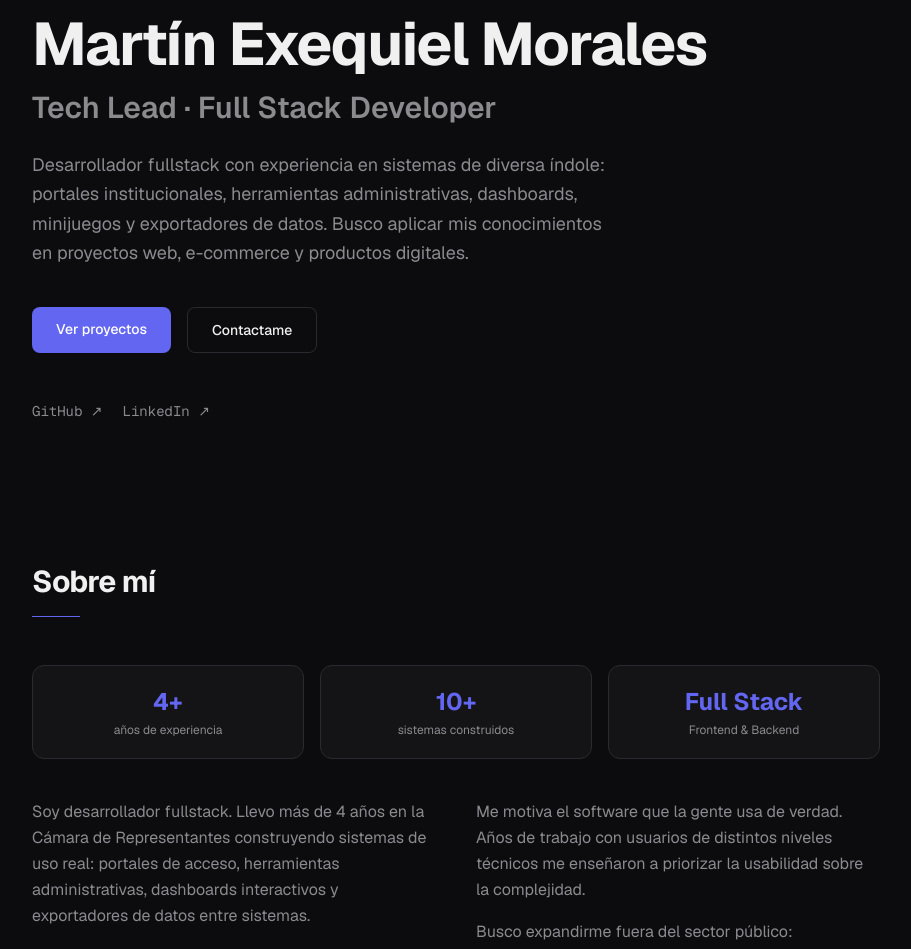
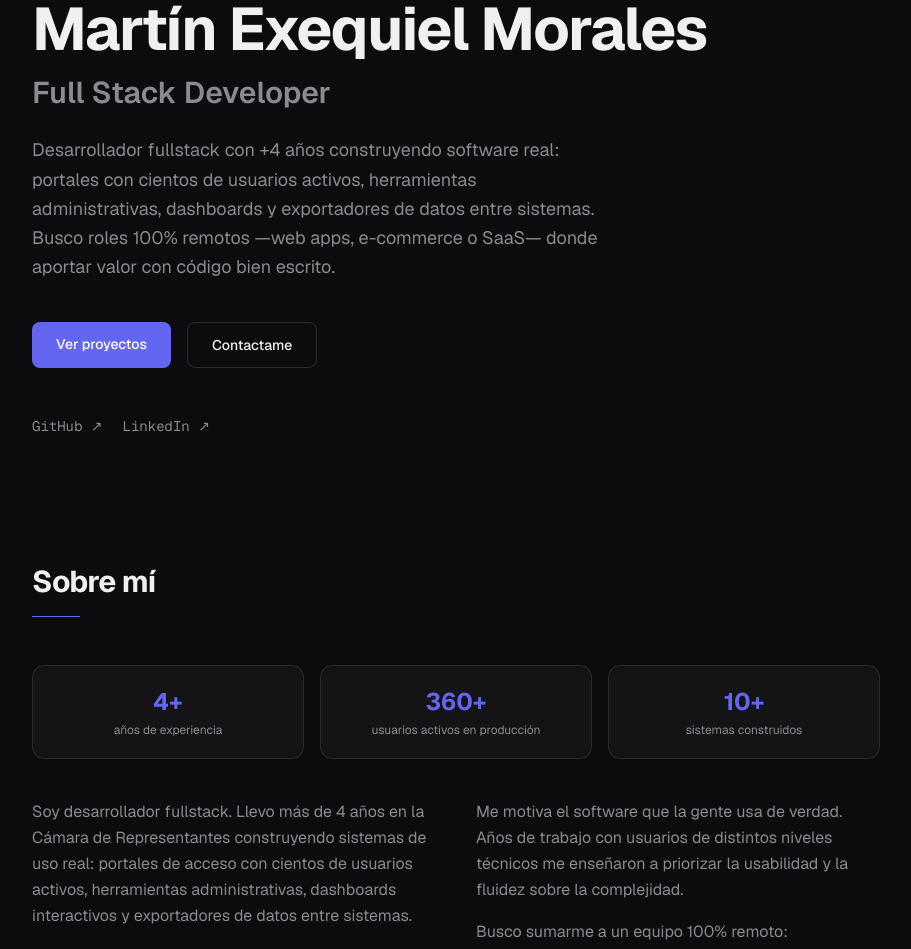
Before and after one commit to Martin-Exequiel-Morales/porfolio, a Next.js app: page / in a window 1280 px wide. Shown: the part 300-1249 px from the top of the page, without its empty margins (184-1095 px from the left). Built offline with nearby package versions, Linux system fonts and the light colour scheme.

Commit message:
mejorar ux y reestructurar informacion para hacerlo mas atractivo

```diff
--- a/src/app/layout.tsx
+++ b/src/app/layout.tsx
@@ -20,18 +20,18 @@ export const metadata: Metadata = {
 	},
 	title: "Martín Morales · Full Stack Developer",
 	description:
-		"Portfolio de Martín Exequiel Morales, Full Stack Developer y Tech Lead con experiencia en PHP y ecosistema JS moderno (Next.js, React, TypeScript).",
+		"Full Stack Developer con +4 años construyendo software real en producción (Next.js, React, TypeScript, PHP). Disponible para trabajo remoto.",
 	openGraph: {
 		type: "website",
 		title: "Martín Morales · Full Stack Developer",
 		description:
-			"Portfolio de Martín Exequiel Morales, Full Stack Developer y Tech Lead con experiencia en Next.js, React, TypeScript y más.",
+			"Full Stack Developer con +4 años en producción. Next.js, React, TypeScript. Disponible para trabajo remoto.",
 	},
 	twitter: {
 		card: "summary_large_image",
 		title: "Martín Morales · Full Stack Developer",
 		description:
-			"Portfolio de Martín Exequiel Morales, Full Stack Developer y Tech Lead.",
+			"Full Stack Developer disponible para trabajo remoto. Next.js, React, TypeScript.",
 	},
 };
 
--- a/src/components/sections/About.tsx
+++ b/src/components/sections/About.tsx
@@ -21,16 +21,19 @@ const highlights: Highlight[] = [
 		label: { es: "años de experiencia", en: "years of experience" },
 	},
 	{
+		value: "360+",
+		num: 360,
+		suffix: "+",
+		label: {
+			es: "usuarios activos en producción",
+			en: "active users in production",
+		},
+	},
+	{
 		value: "10+",
 		num: 10,
 		suffix: "+",
 		label: { es: "sistemas construidos", en: "systems built" },
-	},
-	{
-		value: "Full Stack",
-		num: null,
-		suffix: "",
-		label: { es: "Frontend & Backend", en: "Frontend & Backend" },
 	},
 ];
 
--- a/src/data/experience.ts
+++ b/src/data/experience.ts
@@ -17,8 +17,8 @@ export const experience: ExperienceItem[] = [
 		},
 		period: { es: "2025 – Presente", en: "2025 – Present" },
 		description: {
-			es: "Dirijo el equipo de desarrollo del área: asigno tareas, determino prioridades, establezco plazos y brindo feedback continuo al equipo. Lideré la adopción del ecosistema JavaScript moderno como estándar para nuevos desarrollos. Diseñé y desarrollé el Portal Institucional: sistema de acceso unificado con autenticación por DNI, validación de permisos por sistema mediante adaptadores independientes y módulos de redirecciones, documentos y tutoriales. Actualmente en desarrollo: un gestor de tareas con vistas Kanban y calendario, con un módulo integrado de medición de calidad de software basado en métricas de QA.",
-			en: "Lead the area\u2019s development team: assign tasks, set priorities, establish deadlines, and provide ongoing feedback. Led the adoption of the modern JavaScript ecosystem as the standard for new area developments. Designed and developed the Institutional Portal: a unified access system with DNI-based authentication, per-system permission validation through independent adapters, and modules for redirects, documents, and tutorials. Currently in development: a task manager with Kanban views and calendar, including an integrated software quality measurement module based on QA metrics.",
+			es: "Lidero el área de desarrollo: asigno tareas, defino prioridades, establezco plazos y acompaño al equipo con feedback continuo. Promoví y ejecuté la adopción del ecosistema JavaScript moderno (Next.js + TypeScript + Prisma) como nuevo estándar del área. Diseñé y desarrollé el Portal Institucional, hoy con 360+ usuarios activos: acceso unificado con autenticación por DNI, validación de permisos por sistema mediante adaptadores independientes y un módulo de tutoriales que redujo el volumen de consultas básicas internas. La capa de adaptadores conecta a la base de datos de todos los sistemas internos y deja preparada la infraestructura para alimentar a futuro una IA institucional.",
+			en: "Lead the area's development team: assigning tasks, setting priorities, deadlines, and providing ongoing feedback. Drove the adoption of the modern JavaScript ecosystem (Next.js + TypeScript + Prisma) as the area's new standard. Designed and built the Institutional Portal, currently used by 360+ active users: a unified access system with DNI-based authentication, per-system permission validation through independent adapters, and a tutorials module that cut the volume of basic internal support queries. The adapter layer connects to every internal system's database and lays the groundwork for a future institution-wide AI fed by that data.",
 		},
 		tech: [
 			"Next.js",
@@ -44,8 +44,8 @@ export const experience: ExperienceItem[] = [
 		},
 		period: { es: "2021 – 2023", en: "2021 – 2023" },
 		description: {
-			es: "Mantenimiento y evolución de sistemas internos institucionales en PHP. Desarrollé sistemas de diversa naturaleza: herramientas administrativas, sistemas de cálculo, minijuegos institucionales, interfaces gráficas para volcado y exportación de datos entre sistemas y módulos de gestión para distintos sectores. En 2022 desarrollé una interfaz en Python que integró una API web con firmware Arduino para el control remoto de un robot, explorando la intersección entre desarrollo web e IoT.",
-			en: "Maintenance and evolution of internal PHP systems. Developed a diverse range of systems: administrative tools, calculation systems, institutional mini-games, graphical interfaces for data dumping and export between systems, and management modules for different areas. In 2022, developed a Python interface integrating a web API with Arduino firmware for remote robot control, exploring the intersection of web development and IoT.",
+			es: "Mantenimiento y evolución de sistemas internos en PHP: optimicé tiempos de consulta y refactoricé interfaces visuales para mejorar fluidez y usabilidad sobre flujos en uso diario. Desarrollé herramientas administrativas, sistemas de cálculo, minijuegos institucionales, interfaces para volcado y exportación de datos entre sistemas y módulos de gestión por sector. En 2022 construí una interfaz en Python que integra una API web con firmware Arduino para el control remoto de un robot —utilizada hoy por ~200 usuarios por semana en visitas de instituciones educativas y de otros ámbitos, junto a los minijuegos institucionales que también desarrollé.",
+			en: "Maintenance and evolution of internal PHP systems: optimized query times and refactored visual interfaces to improve flow and usability across day-to-day workflows. Built administrative tools, calculation systems, institutional mini-games, data dump and export interfaces between systems, and area-specific management modules. In 2022, built a Python interface integrating a web API with Arduino firmware for remote robot control —used today by ~200 weekly users during visits from educational and other institutions, alongside the mini-games I also developed.",
 		},
 		tech: [
 			"PHP",
--- a/src/data/personal.ts
+++ b/src/data/personal.ts
@@ -1,18 +1,18 @@
 import type { Bilingual } from "@/lib/i18n";
 
 const github = "https://github.com/Martin-Exequiel-Morales";
-const linkedin = "https://www.linkedin.com/in/martin-morales-2b8303274/";
+const linkedin = "https://www.linkedin.com/in/martin-exequiel-morales/";
 const email = "martin.exequiel.morales@gmail.com";
 
 export const personal = {
 	name: "Martín Exequiel Morales",
 	role: {
-		es: "Tech Lead · Full Stack Developer",
-		en: "Tech Lead · Full Stack Developer",
+		es: "Full Stack Developer",
+		en: "Full Stack Developer",
 	} satisfies Bilingual,
 	description: {
-		es: "Desarrollador fullstack con experiencia en sistemas de diversa índole: portales institucionales, herramientas administrativas, dashboards, minijuegos y exportadores de datos. Busco aplicar mis conocimientos en proyectos web, e-commerce y productos digitales.",
-		en: "Full Stack Developer with experience across diverse systems: institutional portals, administrative tools, dashboards, mini-games, and data export interfaces. Looking to apply my skills in web products, e-commerce, and digital projects.",
+		es: "Desarrollador fullstack con +4 años construyendo software real: portales con cientos de usuarios activos, herramientas administrativas, dashboards y exportadores de datos entre sistemas. Busco roles 100% remotos —web apps, e-commerce o SaaS— donde aportar valor con código bien escrito.",
+		en: "Full Stack Developer with 4+ years building real-world software: portals serving hundreds of active users, admin tools, dashboards, and cross-system data export pipelines. Looking for fully remote roles —web apps, e-commerce, or SaaS— where I can ship well-crafted code.",
 	} satisfies Bilingual,
 	github,
 	linkedin,
--- a/src/data/projects.ts
+++ b/src/data/projects.ts
@@ -10,32 +10,36 @@ export type Project = {
 
 export const projects: Project[] = [
 	{
-		title: { es: "Portal Institucional", en: "Portal Institucional" },
-		status: "in-progress",
+		title: { es: "Portal Institucional", en: "Institutional Portal" },
+		status: "completed",
 		description: {
-			es: "Sistema de acceso unificado para los usuarios de la Cámara de Representantes. Centraliza el acceso a todos los sistemas internos en un único punto de entrada autenticado. Pendiente: integración de un chatbot con modelo de IA ejecutable en servidores internos.",
-			en: "Unified access system for Chamber of Representatives users. Centralizes access to all internal systems through a single authenticated entry point. Pending: integration of an AI chatbot model deployable on internal servers.",
+			es: "Sistema de acceso unificado para los usuarios de la Cámara de Representantes. Centraliza el acceso a todos los sistemas internos en un único punto de entrada autenticado y, por diseño, deja la institución en condiciones de alimentar a futuro una IA con los datos de todos los sistemas conectados.",
+			en: "Unified access system for Chamber of Representatives users. Centralizes access to all internal systems through a single authenticated entry point and, by design, positions the institution to feed a future AI with data from every connected system.",
 		},
 		highlights: [
 			{
-				es: "Autenticación mediante DNI sin credenciales adicionales",
+				es: "360+ usuarios activos en producción",
+				en: "360+ active users in production",
+			},
+			{
+				es: "Módulo de tutoriales que redujo el volumen de consultas básicas internas",
+				en: "Tutorials module that cut the volume of basic internal support queries",
+			},
+			{
+				es: "Autenticación por DNI sin credenciales adicionales",
 				en: "DNI-based authentication without additional credentials",
 			},
 			{
-				es: "Validación de permisos por sistema a través de adaptadores independientes",
+				es: "Validación de permisos por sistema mediante adaptadores independientes",
 				en: "Per-system permission validation through independent adapters",
+			},
+			{
+				es: "Capa de adaptadores que conecta con todas las bases de datos internas, lista para alimentar una IA institucional",
+				en: "Adapter layer connecting to every internal database, ready to feed an institution-wide AI",
 			},
 			{
 				es: "Panel con accesos directos, documentos institucionales y enlaces de utilidad",
 				en: "Dashboard with shortcuts, institutional documents, and utility links",
-			},
-			{
-				es: "Sistema de tutoriales para guiar a usuarios en operaciones cotidianas",
-				en: "Tutorial system to guide users through everyday operations",
-			},
-			{
-				es: "Chatbot con IA local en desarrollo",
-				en: "Local AI chatbot currently in development",
 			},
 		],
 		tech: [
@@ -50,60 +54,32 @@ export const projects: Project[] = [
 	},
 	{
 		title: {
-			es: "G.E.S.T.O.R",
-			en: "G.E.S.T.O.R",
+			es: "Robot interactivo y minijuegos institucionales",
+			en: "Interactive robot and institutional mini-games",
 		},
-		status: "in-progress",
+		status: "completed",
 		description: {
-			es: "Herramienta de gestión de tareas con vistas Kanban y calendario para el seguimiento de proyectos internos. Incluye un módulo de medición de calidad de software basado en métricas de QA: ciclos de prueba, tasa de reincidencia de errores y reportes de rendimiento por proyecto.",
-			en: "Task management tool with Kanban views and calendar for tracking internal projects. Includes a software quality measurement module based on QA metrics: test cycles, error recurrence rates, and project performance reports.",
+			es: "Conjunto de experiencias interactivas para visitas a la institución: una interfaz en Python que integra una API web con firmware Arduino para controlar un robot, junto a una serie de minijuegos web. En uso desde 2022, hoy lo utilizan aproximadamente 200 usuarios por semana durante visitas de instituciones educativas y de otros ámbitos.",
+			en: "Set of interactive experiences for institutional visits: a Python interface integrating a web API with Arduino firmware to control a robot, alongside a suite of web-based mini-games. Live since 2022, currently used by about 200 weekly users during visits from educational and other institutions.",
 		},
 		highlights: [
 			{
-				es: "Vista Kanban con drag & drop para gestión visual del flujo de trabajo",
-				en: "Kanban view with drag & drop for visual workflow management",
+				es: "En producción desde 2022, ~200 usuarios por semana con público real",
+				en: "In production since 2022, ~200 weekly users with real audiences",
 			},
 			{
-				es: "Calendario integrado con asignación de fechas y responsables",
-				en: "Integrated calendar with date and assignee management",
+				es: "Control del robot en tiempo real mediante comandos HTTP",
+				en: "Real-time robot control via HTTP commands",
 			},
 			{
-				es: "Módulo de calidad: métricas de QA, ciclos de prueba y reportes de rendimiento",
-				en: "Quality module: QA metrics, test cycles, and performance reports",
-			},
-		],
-		tech: [
-			"Next.js",
-			"TypeScript",
-			"Prisma",
-			"PostgreSQL",
-			"Zustand",
-			"Tailwind CSS",
-			"Jest",
-			"Playwright",
-		],
-	},
-	{
-		title: { es: "Control de Robot vía Web", en: "Web-Based Robot Control" },
-		status: "completed",
-		description: {
-			es: "Interfaz en Python que integra una API web con firmware Arduino para el control remoto de un robot mediante comandos HTTP o una aplicación interactiva. Proyecto exploratorio en la intersección entre desarrollo web e IoT.",
-			en: "Python interface integrating a web API with Arduino firmware for remote robot control via HTTP commands or an interactive application. An exploratory project at the intersection of web development and IoT.",
-		},
-		highlights: [
-			{
-				es: "Control en tiempo real mediante comandos HTTP",
-				en: "Real-time control via HTTP commands",
-			},
-			{
-				es: "Aplicación interactiva para control manual",
-				en: "Interactive application for manual control",
+				es: "Aplicación interactiva para control manual + minijuegos web complementarios",
+				en: "Interactive app for manual control plus complementary web mini-games",
 			},
 			{
 				es: "Integración directa con firmware Arduino",
 				en: "Direct integration with Arduino firmware",
 			},
 		],
-		tech: ["Python", "Arduino", "REST API", "IoT"],
+		tech: ["Python", "Arduino", "REST API", "JavaScript", "IoT"],
 	},
 ];
--- a/src/locales/en.ts
+++ b/src/locales/en.ts
@@ -12,13 +12,15 @@ export const en: Translations = {
 		greeting: "Hi, I'm",
 		ctaProjects: "View projects",
 		ctaContact: "Get in touch",
+		ctaCV: "Download CV",
+		availability: "Available for remote work",
 	},
 	about: {
 		title: "About me",
-		p1: "Full Stack Developer with 4+ years at the Chamber of Representatives building real-world systems: access portals, admin tools, interactive dashboards, and data export pipelines.",
-		p2: "I started with PHP, JavaScript, and Python. In 2025 I proposed and rolled out the modern JS stack —Next.js, TypeScript, Prisma— as the area\u2019s new standard, and took on the Tech Lead role: assigning tasks, setting priorities, and supporting the team day to day.",
-		p3: "I care about software people actually use. Years working alongside users of all technical levels taught me to put usability and reliability first.",
-		p4: "Looking to expand beyond the public sector: web apps, e-commerce, SaaS, or any digital product where I can ship well-crafted code.",
+		p1: "Full Stack Developer with 4+ years at the Chamber of Representatives building real-world systems: access portals with hundreds of active users, admin tools, interactive dashboards, and data export pipelines.",
+		p2: "I started with PHP, JavaScript, and Python. In 2025 I proposed and rolled out the modern JS stack \u2014Next.js, TypeScript, Prisma\u2014 as the area's new standard. Today I also coordinate the team: assigning tasks, setting priorities, and providing day-to-day support, without losing focus on shipping product.",
+		p3: "I care about software people actually use. Years working alongside users of all technical levels taught me to put usability and flow first, ahead of complexity.",
+		p4: "Looking to join a fully remote team: web apps, e-commerce, SaaS, or any digital product where I can ship well-crafted code.",
 	},
 	experience: {
 		title: "Experience",
--- a/src/locales/es.ts
+++ b/src/locales/es.ts
@@ -12,13 +12,15 @@ export const es: Translations = {
 		greeting: "Hola, soy",
 		ctaProjects: "Ver proyectos",
 		ctaContact: "Contactame",
+		ctaCV: "Descargar CV",
+		availability: "Disponible para trabajo remoto",
 	},
 	about: {
 		title: "Sobre mí",
-		p1: "Soy desarrollador fullstack. Llevo más de 4 años en la Cámara de Representantes construyendo sistemas de uso real: portales de acceso, herramientas administrativas, dashboards interactivos y exportadores de datos entre sistemas.",
-		p2: "Empecé con PHP, JavaScript y Python. En 2025 promoví e implementé el ecosistema JS moderno —Next.js, TypeScript, Prisma— como nuevo estándar para el área, y asumí el rol de Tech Lead: asigno tareas, establezco prioridades y acompaño al equipo en el día a día.",
-		p3: "Me motiva el software que la gente usa de verdad. Años de trabajo con usuarios de distintos niveles técnicos me enseñaron a priorizar la usabilidad sobre la complejidad.",
-		p4: "Busco expandirme fuera del sector público: aplicaciones web, tiendas online, SaaS, o cualquier producto digital donde pueda aportar valor con código bien escrito.",
+		p1: "Soy desarrollador fullstack. Llevo más de 4 años en la Cámara de Representantes construyendo sistemas de uso real: portales de acceso con cientos de usuarios activos, herramientas administrativas, dashboards interactivos y exportadores de datos entre sistemas.",
+		p2: "Empecé con PHP, JavaScript y Python. En 2025 promoví e implementé el ecosistema JS moderno —Next.js, TypeScript, Prisma— como nuevo estándar para el área. Hoy también coordino al equipo: asigno tareas, defino prioridades y acompaño en el día a día, sin perder el foco en construir producto.",
+		p3: "Me motiva el software que la gente usa de verdad. Años de trabajo con usuarios de distintos niveles técnicos me enseñaron a priorizar la usabilidad y la fluidez sobre la complejidad.",
+		p4: "Busco sumarme a un equipo 100% remoto: aplicaciones web, e-commerce, SaaS o cualquier producto digital donde pueda aportar valor con código bien escrito.",
 	},
 	experience: {
 		title: "Experiencia",
--- a/src/locales/types.ts
+++ b/src/locales/types.ts
@@ -14,6 +14,8 @@ export type Translations = {
 		greeting: string;
 		ctaProjects: string;
 		ctaContact: string;
+		ctaCV: string;
+		availability: string;
 	};
 	about: {
 		title: string;
```
